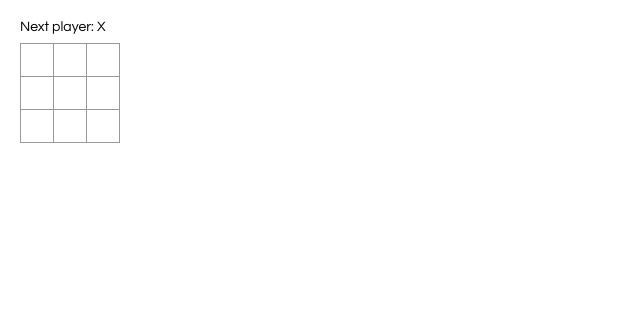
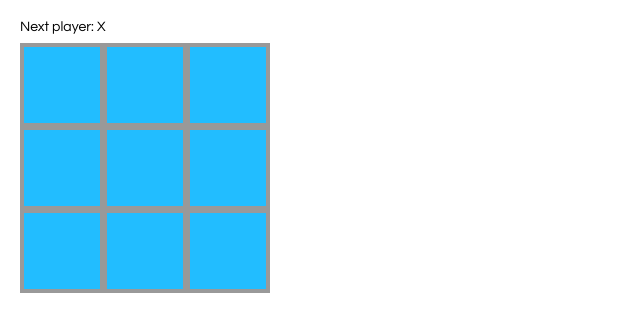
Before and after one commit to Nuvembranca/tic_tac_toe_game, a React app: page / in a window 1280 px wide. Shown: the whole page, without its empty margins (0-640 px from the left). Built offline with nearby package versions, Linux system fonts and the light colour scheme.

Commit message:
Starting to add some style in game

```diff
--- a/src/index.css
+++ b/src/index.css
@@ -18,18 +18,18 @@ ol, ul {
 }
 
 .square {
-  background: #fff;
-  border: 1px solid #999;
+  background: #22BDFF;
+  border: 4px solid #999;
   float: left;
-  font-size: 24px;
+  font-size: 54px;
   font-weight: bold;
-  line-height: 34px;
-  height: 34px;
+  line-height: 39px;
+  height: 84px;
   margin-right: -1px;
   margin-top: -1px;
   padding: 0;
   text-align: center;
-  width: 34px;
+  width: 84px;
 }
 
 .square:focus {
```
